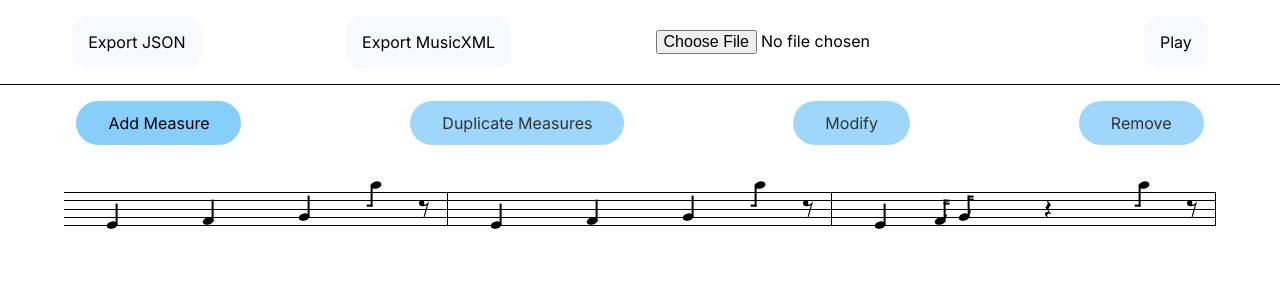
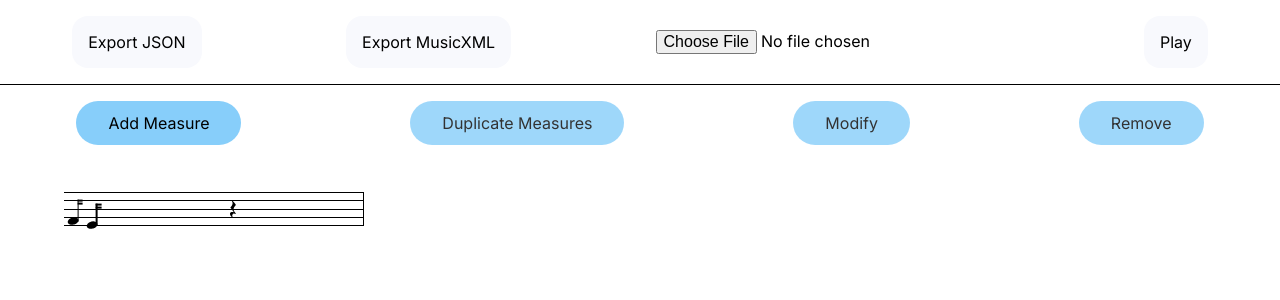
Before and after one commit to Pfannen/beat-canvas, a Next.js app: page / in a window 1280 px wide. Shown: the top 300 px of the page. Built offline with nearby package versions, Linux system fonts and the light colour scheme.

Commit message:
Beam display in progress

```diff
--- a/components/providers/music/index.tsx
+++ b/components/providers/music/index.tsx
@@ -13,35 +13,42 @@ type MusicProviderProps = {
   children: ReactNode;
 };
 
-const mockMeasures: Measure[] = [
-  {
-    notes: [
-      { x: 0, y: 0, type: "quarter" },
-      { x: 1, y: 1, type: "quarter" },
-      { x: 2, y: 2, type: "quarter" },
-      { x: 3, y: 10, type: "eighth" },
-    ],
-  },
-  {
-    notes: [
-      { x: 0, y: 0, type: "quarter" },
-      { x: 1, y: 1, type: "quarter" },
-      { x: 2, y: 2, type: "quarter" },
-      { x: 3, y: 10, type: "eighth" },
-    ],
-  },
-  {
-    notes: [
-      { x: 0, y: 0, type: "quarter" },
-      { x: 1, y: 1, type: "sixteenth" },
-      { x: 1.25, y: 2, type: "sixteenth" },
-      { x: 3, y: 10, type: "eighth" },
-    ],
-  },
-];
+// const mockMeasures: Measure[] = [
+//   {
+//     notes: [
+//       { x: 0, y: 0, type: "quarter" },
+//       { x: 1, y: 1, type: "quarter" },
+//       { x: 2, y: 2, type: "quarter" },
+//       { x: 3, y: 10, type: "eighth" },
+//     ],
+//   },
+//   {
+//     notes: [
+//       { x: 0, y: 0, type: "quarter" },
+//       { x: 1, y: 1, type: "quarter" },
+//       { x: 2, y: 2, type: "quarter" },
+//       { x: 3, y: 10, type: "eighth" },
+//     ],
+//   },
+//   {
+//     notes: [
+//       { x: 0, y: 0, type: "quarter" },
+//       { x: 1, y: 1, type: "sixteenth" },
+//       { x: 1.25, y: 2, type: "sixteenth" },
+//       { x: 3, y: 10, type: "eighth" },
+//     ],
+//   },
+// ];
 
 const MusicProvider: FunctionComponent<MusicProviderProps> = ({ children }) => {
-  const measureData = useMeasures(mockMeasures);
+  const measureData = useMeasures([
+    {
+      notes: [
+        { x: 0, y: 1, type: "sixteenth" },
+        { x: 0.25, y: 0, type: "sixteenth" },
+      ],
+    },
+  ]);
   return (
     <MusicContext.Provider value={measureData}>
       {children}
--- a/components/ui/measure/display-measures/display-measure/index.module.css
+++ b/components/ui/measure/display-measures/display-measure/index.module.css
@@ -1,6 +1,7 @@
 .container {
   position: relative;
   height: 100%;
+  aspect-ratio: 4/3;
   min-width: 300px;
   max-width: 500px;
 }
--- a/components/ui/measure/display-measures/index.module.css
+++ b/components/ui/measure/display-measures/index.module.css
@@ -1,11 +1,11 @@
 .measures {
   height: 100%;
-  width: 100%;
+  /* width: 100%; */
   display: flex;
   flex-wrap: wrap;
 }
 
 .measures > * {
-  flex: 1;
+  /* flex: 1; */
   margin-top: 0.5rem;
 }
--- a/components/ui/measure/display-measures/index.tsx
+++ b/components/ui/measure/display-measures/index.tsx
@@ -5,6 +5,8 @@ import DisplayMeasure from "./display-measure";
 import { concatClassNames } from "@/utils/css";
 import { getMeasureItems } from "./utils";
 import Measurement from "@/objects/measurement";
+
+const aspectRatio = 4 / 3;
 
 const measurement = new Measurement(5, 0.25, 1);
 
--- a/components/ui/measure/display-measures/utils.tsx
+++ b/components/ui/measure/display-measures/utils.tsx
@@ -1,11 +1,13 @@
 import { Measure, Note } from "@/components/providers/music/types";
 import MeasureNote from "../measure-item/measure-note";
-import Measurement from "@/objects/music/measurement/measurement";
 import { getNoteDuration } from "@/components/providers/music/utils";
 import { durationToNoteType } from "@/utils/music";
 import MeasureRest from "../measure-item/measure-rest";
 import { fractionToPercent } from "@/utils";
 import { ReactNode } from "react";
+import Measurement from "@/objects/measurement";
+import { NoteAttributeComponent } from "@/lib/notes/types";
+import { getNoteBeam } from "@/lib/notes/ui/note-attributes";
 
 export const getMeasureItems = (
   measures: Measure[],
@@ -19,7 +21,9 @@ export const getMeasureItems = (
 const getItemsForMeasure = (measure: Measure, measurements: Measurement) => {
   const components: ReactNode[] = [];
   let currX = 0;
-  measure.notes.forEach((note) => {
+  const notes = measure.notes;
+  for (let i = 0; i < notes.length; i++) {
+    const note = notes[i];
     const noteDuration = getNoteDuration(note.type, 4);
     const restLength = note.x - currX;
     if (restLength) {
@@ -27,7 +31,7 @@ const getItemsForMeasure = (measure: Measure, measurements: Measurement) => {
     }
     components.push(getDisplayNote(note, measurements));
     currX = note.x + noteDuration;
-  });
+  }
   const restLength = 4 - currX;
   if (restLength) {
     components.push(getDisplayRest(restLength, currX, 4, measurements));
@@ -35,7 +39,50 @@ const getItemsForMeasure = (measure: Measure, measurements: Measurement) => {
   return components;
 };
 
-const getDisplayNote = (note: Note, measurements: Measurement) => {
+// const getItemsForMeasure = (measure: Measure, measurements: Measurement) => {
+//   const components: ReactNode[] = [];
+//   let currX = 0;
+//   const notes = measure.notes;
+//   for (let i = 0; i < notes.length; i++) {
+//     const note = notes[i];
+//     let beamData;
+//     if (i !== notes.length - 1) {
+//       const nextNote = notes[i + 1];
+//       beamData = measurements.getNoteBeamData([note, nextNote], "up");
+//     }
+
+//     const noteDuration = getNoteDuration(note.type, 4);
+//     const restLength = note.x - currX;
+//     if (restLength) {
+//       components.push(getDisplayRest(restLength, currX, 4, measurements));
+//     }
+//     components.push(
+//       getDisplayNote(
+//         note,
+//         measurements,
+//         beamData && [
+//           getNoteBeam({
+//             lengthInBodyUnits: beamData.beamLength,
+//             widthFraction: 1,
+//             angleDeg: beamData.beamAngle,
+//           }),
+//         ]
+//       )
+//     );
+//     currX = note.x + noteDuration;
+//   }
+//   const restLength = 4 - currX;
+//   if (restLength) {
+//     components.push(getDisplayRest(restLength, currX, 4, measurements));
+//   }
+//   return components;
+// };
+
+const getDisplayNote = (
+  note: Note,
+  measurements: Measurement,
+  extraAttributes?: NoteAttributeComponent<any>[]
+) => {
   const length = getNoteDuration(note.type, 4);
   const { x, y } = measurements.getNoteOffset({ ...note, length });
   const component = (
@@ -48,6 +95,7 @@ const getDisplayNote = (note: Note, measurements: Measurement) => {
       type={note.type}
       key={`${x}-${y}`}
       direction={note.y > 5 ? "down" : "up"}
+      extraAttributes={extraAttributes}
     />
   );
   return component;
--- a/lib/notes/ui/note-attributes/index.tsx
+++ b/lib/notes/ui/note-attributes/index.tsx
@@ -44,7 +44,7 @@ const sixteenthAttribute: StaffAttribute = {
   direction: "away-from-body",
   component: (axisProps) => (
     <>
-      <NoteFlag {...axisProps} key={"flag-1"} />,
+      <NoteFlag {...axisProps} key={"flag-1"} />
       <NoteFlag {...axisProps} flagNumber={1} key={"flag-2"} />
     </>
   ),
@@ -68,6 +68,10 @@ export const getNoteBeam: AttributeGetter<{
     container: "staff",
     component: (axisProps, noteProps) => {
       const lengthInBodyPercentage = lengthInBodyUnits * noteProps.bodyHeight;
+      console.log({
+        lengthInBodyPercentage,
+        mult: noteProps.staffHeightMultiplier,
+      });
       const lengthInStaffPercentage =
         lengthInBodyPercentage / noteProps.staffHeightMultiplier;
       return (
--- a/lib/notes/ui/note-attributes/note-beam/index.tsx
+++ b/lib/notes/ui/note-attributes/note-beam/index.tsx
@@ -26,6 +26,7 @@ const NoteBeam: FunctionComponent<NoteBeamProps> = ({
       className={classes.note_beam}
       yAxis="bottom"
       yPercent="100%"
+      xAxis="right"
     />
   );
 };
--- a/objects/measurement/index.ts
+++ b/objects/measurement/index.ts
@@ -6,6 +6,7 @@ import MeasurePositions, {
   NotePositionNote,
 } from "./note-position";
 import { NoteDirection } from "@/lib/notes/types";
+import { getNoteDuration } from "@/components/providers/music/utils";
 
 export default class Measurement {
   private bodyCt = 9;
@@ -41,7 +42,7 @@ export default class Measurement {
       lineToSpaceRatio
     );
     this.unitConverter = new MeasureUnitConverter({
-      widthHeightRatio: 0.75,
+      widthHeightRatio: 4 / 3,
       segmentFraction: wholeSegmentLength,
       height: measureHeight,
       getYOffset: this.notePosition.getYOffset,
@@ -103,7 +104,31 @@ export default class Measurement {
     return this.unitConverter;
   }
 
-  public getNoteBeamData(notes: Note[], direction: NoteDirection) {
-    return NoteBeamCalculator.getPositionData(notes, direction, 25);
+  public getNoteBeamData(
+    notes: Note[],
+    direction: NoteDirection,
+    notesAreCentered = true
+  ) {
+    const coordinates = notes.map(({ x, y, type }) => {
+      const center = notesAreCentered ? getNoteDuration(type, 4) / 2 : 0;
+      const xPos = this.unitConverter.convert(
+        "xPos",
+        "measureUnit",
+        x + center
+      );
+      const yPos = this.unitConverter.convert("yPos", "measureUnit", y);
+      return { x: xPos, y: yPos };
+    });
+    console.log(coordinates);
+    const data = NoteBeamCalculator.getPositionData(coordinates, direction, 25);
+    data.beamLength = this.unitConverter.convert(
+      "measureUnit",
+      "measureSpace",
+      data.beamLength
+    );
+    data.noteOffsets = data.noteOffsets.map((offset) => {
+      return this.unitConverter.convert("measureUnit", "measureSpace", offset);
+    });
+    return data;
   }
 }
--- a/objects/measurement/measure-unit-converter.ts
+++ b/objects/measurement/measure-unit-converter.ts
@@ -1,6 +1,6 @@
 import { ComponentFractions } from "./note-position";
 
-export type MeasureUnit = "xPos" | "yPos" | "measureUnit";
+export type MeasureUnit = "xPos" | "yPos" | "measureUnit" | "measureSpace";
 
 type Converter = (value: number, details: ConverterArgs) => number;
 
@@ -52,6 +52,7 @@ const unitToMeasureUnit: { [unit in MeasureUnit]: Converter } = {
     return getYOffset(yPos) * height;
   },
   measureUnit: (mUVal) => mUVal,
+  measureSpace: (space, d) => space * (d.height * d.componentFractions.space),
 };
 
 const measureUnitToUnit: { [unit in MeasureUnit]: Converter } = {
@@ -73,6 +74,9 @@ const measureUnitToUnit: { [unit in MeasureUnit]: Converter } = {
     throw new Error("measureUnit to yPos is needed?");
   },
   measureUnit: (mUVal) => mUVal,
+  measureSpace: (mUVal, d) => {
+    return mUVal / (d.height * d.componentFractions.space);
+  },
 };
 
 const getMeasureWidth = (height: number, widthHeightRatio: number) =>
```
